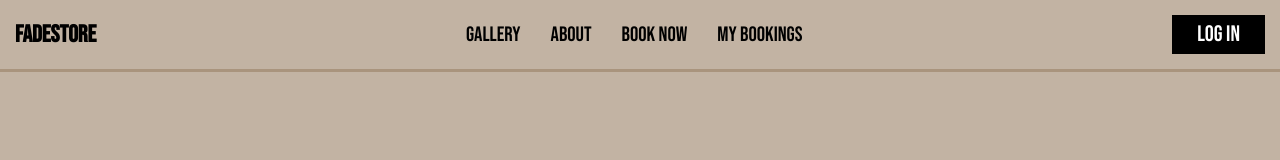
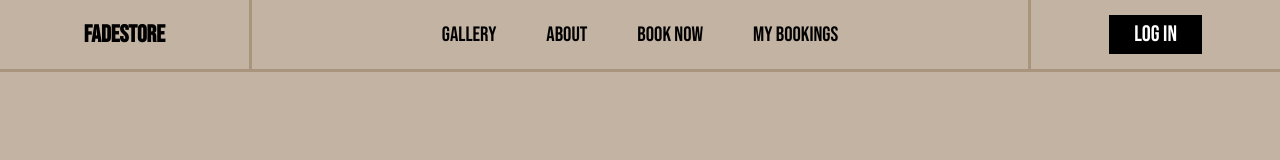
Before and after one commit to 4un01/barbershop, a website: page public/index.html in a window 1280 px wide. Drawn offline with Linux system fonts and the light colour scheme.

Commit message:
More styling to the navbar

```diff
--- a/public/home.css
+++ b/public/home.css
@@ -8,23 +8,25 @@
 }
 
 nav{
-    display: flex;
-    justify-content: space-between;
-    align-items: center;
-
+    display: grid;
+    grid-template-columns: 1fr auto 1fr;
     border-bottom: 3px solid hsl(31, 20%, 55%, 0.8);
 }
 .logo{
+    display: flex;
+    justify-content: center;
+    align-items: center;
     font-family: 'Bebas Neue';
-    width: auto;
-    margin-left: 15px;
+    border-right: 3px solid hsl(31, 20%, 55%, 0.8);
 }
 .pageLinks{
     display: flex;
     justify-content: space-between;
     align-items: center;
-    gap: 30px;
+    gap: 50px;
     height: 100%;
+    padding-left: 190px;
+    padding-right: 190px;
     font-family: 'Bebas Neue';
     font-size: 1.3rem;
 }
@@ -33,6 +35,10 @@
     color: black;
 }
 .loginBtnContainer{
+    display: flex;
+    justify-content: center;
+    align-items: center;
+    border-left: 3px solid hsl(31, 20%, 55%, 0.8);
 }
 #loginBtn{
     font-family: 'Bebas Neue';
@@ -44,5 +50,4 @@
     padding-bottom: 6px;
     padding-left: 25px;
     padding-right: 25px;
-    margin-right: 15px;
 }
```
